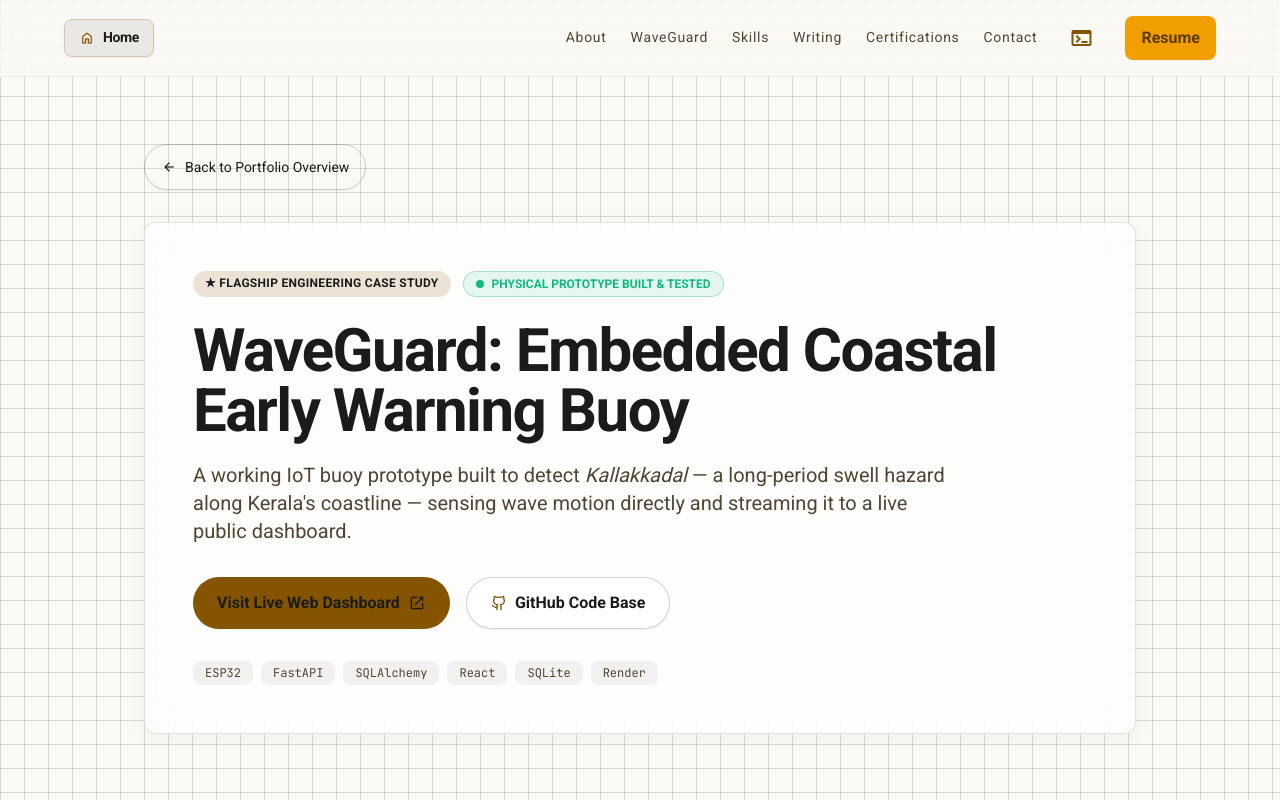
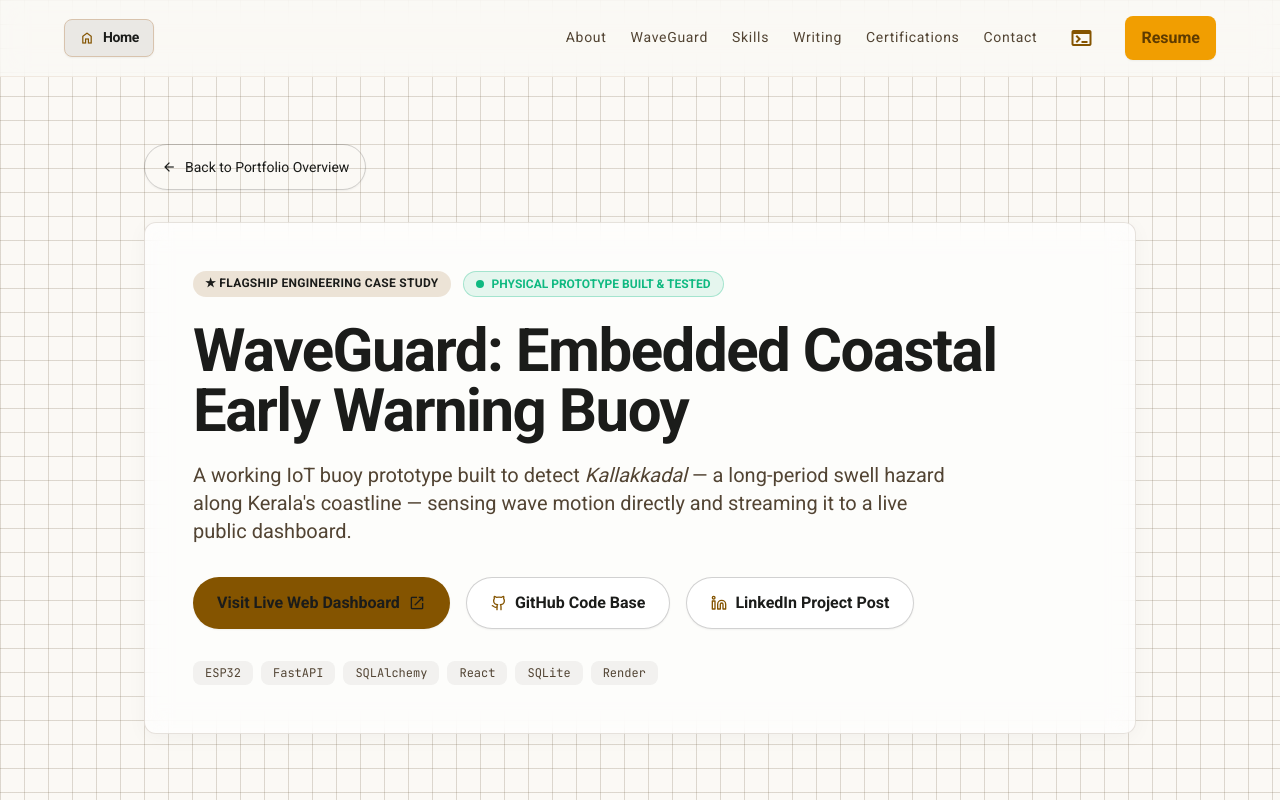
Before and after one commit to shadeed2004-gif/shadeed2004-gif.github.io, a React (Vite) app: page /projects/waveguard in a window 1280 px wide. Shown: the top 800 px of the page. Built offline with nearby package versions, Linux system fonts and the light colour scheme.

Commit message:
feat: add LinkedIn project post link to WaveGuard case study page

```diff
--- a/src/pages/WaveGuardCaseStudy.jsx
+++ b/src/pages/WaveGuardCaseStudy.jsx
@@ -1,5 +1,5 @@
 import React, { useState, useEffect } from 'react';
-import { Github } from 'lucide-react';
+import { Github, Linkedin } from 'lucide-react';
 import { Link } from 'react-router-dom';
 import { projectsData } from '../data/projects';
 
@@ -118,6 +118,15 @@ export default function WaveGuardCaseStudy() {
             >
               <Github className="w-4 h-4 text-primary" />
               <span>GitHub Code Base</span>
+            </a>
+            <a
+              href="https://www.linkedin.com/feed/update/urn:li:activity:7482131940612046848/"
+              target="_blank"
+              rel="noopener noreferrer"
+              className="inline-flex items-center gap-2 px-6 py-3 rounded-full border border-on-surface/20 text-on-surface font-semibold hover:border-primary hover:text-primary-dark transition-colors shadow-sm bg-surface-container-lowest"
+            >
+              <Linkedin className="w-4 h-4 text-primary" />
+              <span>LinkedIn Project Post</span>
             </a>
           </div>
 
```
